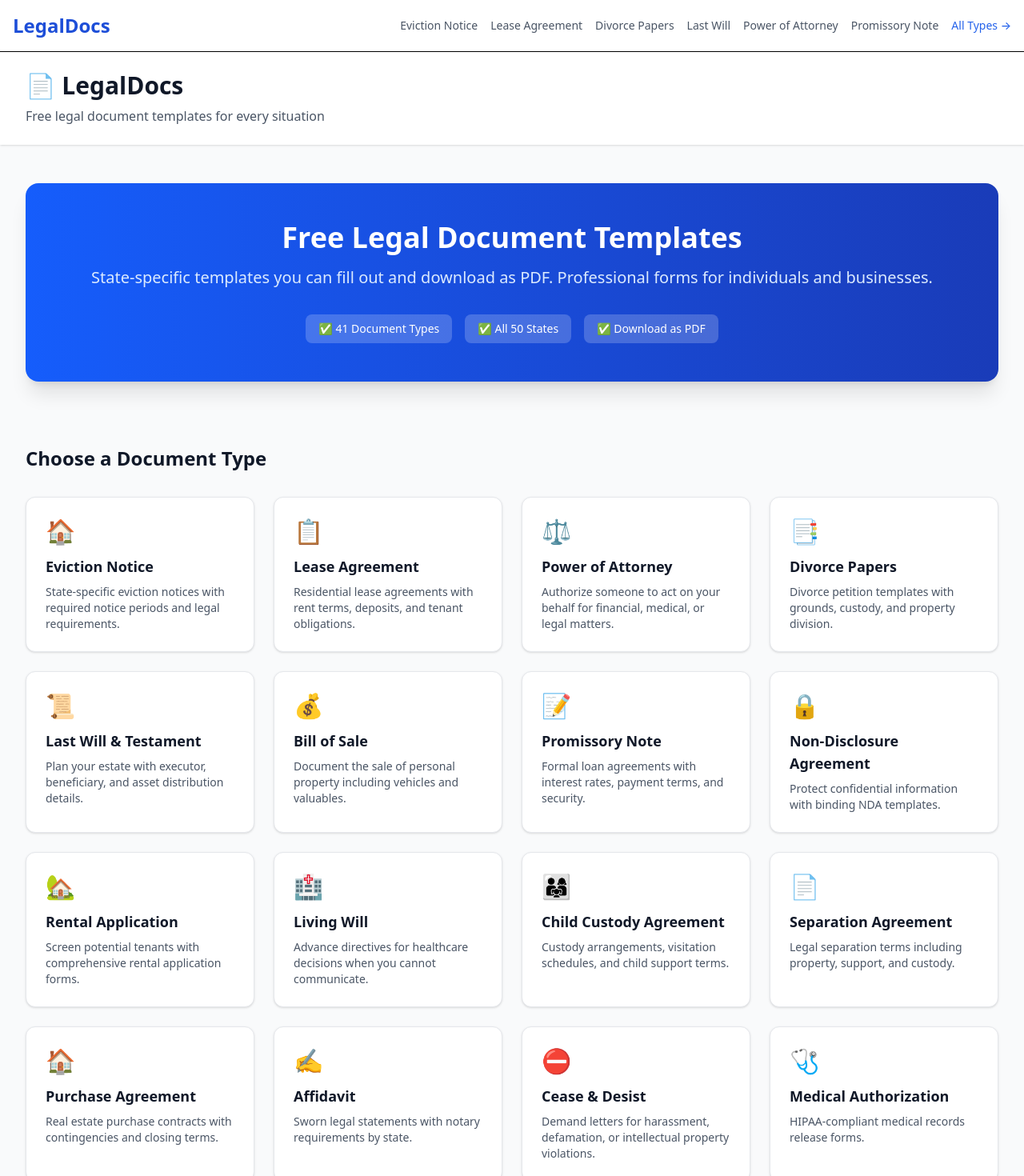
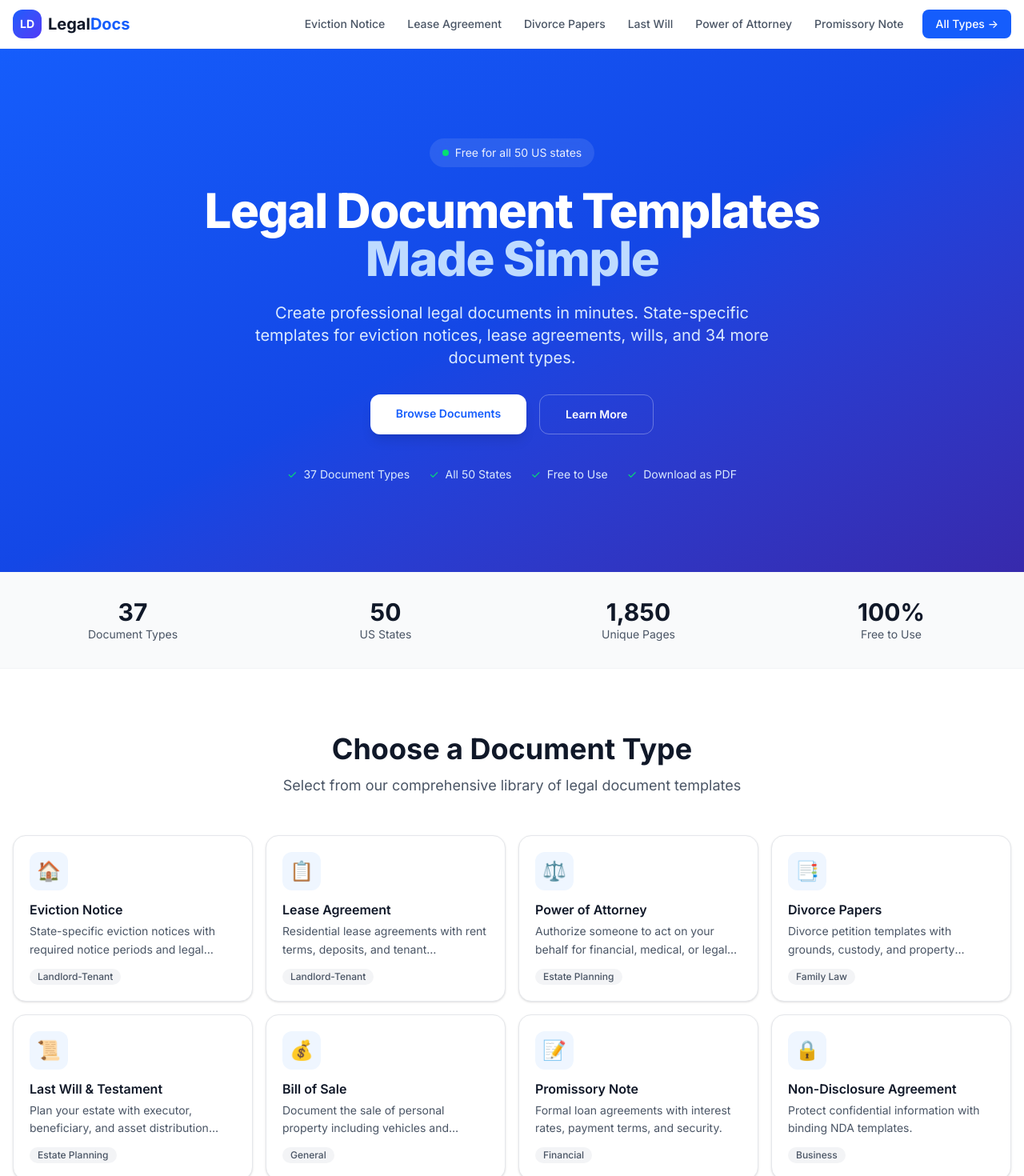
Before and after one commit to patilsab/legal-docs, a Next.js app: page / in a window 1280 px wide. Shown: the top 1470 px of the page at 80% size. Built offline with nearby package versions, Linux system fonts and the light colour scheme.

Commit message:
feat: Modern UI redesign with hero section, stats, card hover effects, and gradient footer

```diff
--- a/src/app/globals.css
+++ b/src/app/globals.css
@@ -14,5 +14,27 @@
 }
 
 body {
-  font-family: system-ui, -apple-system, sans-serif;
+  font-family: 'Inter', system-ui, -apple-system, sans-serif;
 }
+
+html { scroll-behavior: smooth; }
+
+::-webkit-scrollbar { width: 8px; }
+::-webkit-scrollbar-track { background: #f1f5f9; }
+::-webkit-scrollbar-thumb { background: #94a3b8; border-radius: 4px; }
+::-webkit-scrollbar-thumb:hover { background: #64748b; }
+
+.card-hover {
+  transition: all 0.3s cubic-bezier(0.4, 0, 0.2, 1);
+}
+.card-hover:hover {
+  transform: translateY(-4px);
+  box-shadow: 0 20px 25px -5px rgb(0 0 0 / 0.1), 0 8px 10px -6px rgb(0 0 0 / 0.1);
+}
+
+.line-clamp-2 {
+  display: -webkit-box;
+  -webkit-line-clamp: 2;
+  -webkit-box-orient: vertical;
+  overflow: hidden;
+}
--- a/src/app/layout.tsx
+++ b/src/app/layout.tsx
@@ -3,31 +3,9 @@ import "./globals.css";
 
 export const metadata: Metadata = {
   title: "LegalDocs - Free Legal Document Templates for All 50 US States",
-  description:
-    "Download free, state-specific legal document templates. Eviction notices, lease agreements, power of attorney, divorce papers, and more. Fill out online, download as PDF.",
-  keywords: [
-    "legal documents",
-    "legal templates",
-    "eviction notice",
-    "lease agreement",
-    "power of attorney",
-    "divorce papers",
-    "last will",
-    "bill of sale",
-    "promissory note",
-    "NDA",
-    "free legal forms",
-    "US legal documents",
-  ],
-  openGraph: {
-    title: "LegalDocs - Free Legal Document Templates",
-    description:
-      "Download free, state-specific legal document templates for all 50 US states.",
-    url: "https://legaldocs.com",
-    siteName: "LegalDocs",
-    locale: "en_US",
-    type: "website",
-  },
+  description: "Download free, state-specific legal document templates. Eviction notices, lease agreements, power of attorney, divorce papers, and more. Fill out online, download as PDF.",
+  keywords: ["legal documents", "legal templates", "eviction notice", "lease agreement", "power of attorney", "divorce papers", "last will", "bill of sale", "promissory note", "NDA", "free legal forms", "US legal documents"],
+  openGraph: { title: "LegalDocs - Free Legal Document Templates", description: "Download free, state-specific legal document templates for all 50 US states.", url: "https://legaldocs.com", siteName: "LegalDocs", locale: "en_US", type: "website" },
 };
 
 const navItems = [
@@ -39,64 +17,75 @@ const navItems = [
   { href: "/promissory-note", label: "Promissory Note" },
 ];
 
-export default function RootLayout({
-  children,
-}: Readonly<{
-  children: React.ReactNode;
-}>) {
+export default function RootLayout({ children }: Readonly<{ children: React.ReactNode }>) {
   return (
     <html lang="en">
+      <head>
+        <link rel="preconnect" href="https://fonts.googleapis.com" />
+        <link rel="preconnect" href="https://fonts.gstatic.com" crossOrigin="anonymous" />
+        <link href="https://fonts.googleapis.com/css2?family=Inter:wght@400;500;600;700;800&display=swap" rel="stylesheet" />
+      </head>
       <body className="antialiased">
-        <header className="border-b bg-white">
-          <div className="mx-auto flex max-w-7xl items-center justify-between px-4 py-4">
-            <a href="/" className="text-2xl font-bold text-primary-700">
-              LegalDocs
+        <header className="sticky top-0 z-50 border-b border-gray-100 bg-white/80 backdrop-blur-lg">
+          <div className="mx-auto flex max-w-7xl items-center justify-between px-4 py-3">
+            <a href="/" className="flex items-center gap-2">
+              <div className="flex h-9 w-9 items-center justify-center rounded-xl bg-gradient-to-br from-blue-600 to-indigo-600 text-white font-bold text-sm">LD</div>
+              <span className="text-xl font-bold text-gray-900">Legal<span className="text-blue-600">Docs</span></span>
             </a>
-            <nav className="hidden gap-4 md:flex">
+            <nav className="hidden items-center gap-1 md:flex">
               {navItems.map((item) => (
-                <a key={item.href} href={item.href} className="text-sm text-gray-600 hover:text-primary-600">
-                  {item.label}
-                </a>
+                <a key={item.href} href={item.href} className="rounded-lg px-3 py-2 text-sm font-medium text-gray-600 transition hover:bg-gray-100 hover:text-gray-900">{item.label}</a>
               ))}
-              <a href="/" className="text-sm font-medium text-primary-600 hover:text-primary-700">
-                All Types →
-              </a>
+              <a href="/" className="ml-2 rounded-lg bg-blue-600 px-4 py-2 text-sm font-medium text-white transition hover:bg-blue-700">All Types →</a>
             </nav>
           </div>
         </header>
         <main>{children}</main>
-        <footer className="border-t bg-gray-50 py-8">
-          <div className="mx-auto max-w-7xl px-4">
+        <footer className="border-t border-gray-100 bg-gray-50">
+          <div className="mx-auto max-w-7xl px-4 py-12">
             <div className="grid gap-8 md:grid-cols-4">
               <div>
-                <h3 className="mb-3 font-semibold text-gray-900">LegalDocs</h3>
-                <p className="text-sm text-gray-600">Free legal document templates for all 50 US states. Fill out online, download as PDF.</p>
+                <div className="flex items-center gap-2 mb-4">
+                  <div className="flex h-8 w-8 items-center justify-center rounded-lg bg-gradient-to-br from-blue-600 to-indigo-600 text-white font-bold text-xs">LD</div>
+                  <span className="text-lg font-bold text-gray-900">Legal<span className="text-blue-600">Docs</span></span>
+                </div>
+                <p className="text-sm leading-relaxed text-gray-600">Free legal document templates for all 50 US states. Fill out online, download as PDF.</p>
+                <div className="mt-4 flex gap-2">
+                  <span className="rounded-full bg-blue-100 px-3 py-1 text-xs font-medium text-blue-700">50 States</span>
+                  <span className="rounded-full bg-green-100 px-3 py-1 text-xs font-medium text-green-700">Free</span>
+                </div>
               </div>
               <div>
-                <h3 className="mb-3 font-semibold text-gray-900">Documents</h3>
-                <ul className="space-y-2 text-sm text-gray-600">
-                  <li><a href="/eviction-notice" className="hover:text-primary-600">Eviction Notice</a></li>
-                  <li><a href="/lease-agreement" className="hover:text-primary-600">Lease Agreement</a></li>
-                  <li><a href="/power-of-attorney" className="hover:text-primary-600">Power of Attorney</a></li>
-                  <li><a href="/last-will" className="hover:text-primary-600">Last Will</a></li>
+                <h4 className="mb-4 text-sm font-semibold uppercase tracking-wider text-gray-900">Documents</h4>
+                <ul className="space-y-2.5 text-sm text-gray-600">
+                  <li><a href="/eviction-notice" className="transition hover:text-blue-600">Eviction Notice</a></li>
+                  <li><a href="/lease-agreement" className="transition hover:text-blue-600">Lease Agreement</a></li>
+                  <li><a href="/power-of-attorney" className="transition hover:text-blue-600">Power of Attorney</a></li>
+                  <li><a href="/last-will" className="transition hover:text-blue-600">Last Will</a></li>
                 </ul>
               </div>
               <div>
-                <h3 className="mb-3 font-semibold text-gray-900">Company</h3>
-                <ul className="space-y-2 text-sm text-gray-600">
-                  <li><a href="/about-us" className="hover:text-primary-600">About Us</a></li>
-                  <li><a href="/contact-us" className="hover:text-primary-600">Contact Us</a></li>
-                  <li><a href="/terms-and-conditions" className="hover:text-primary-600">Terms & Conditions</a></li>
-                  <li><a href="/privacy-policy" className="hover:text-primary-600">Privacy Policy</a></li>
+                <h4 className="mb-4 text-sm font-semibold uppercase tracking-wider text-gray-900">Company</h4>
+                <ul className="space-y-2.5 text-sm text-gray-600">
+                  <li><a href="/about-us" className="transition hover:text-blue-600">About Us</a></li>
+                  <li><a href="/contact-us" className="transition hover:text-blue-600">Contact Us</a></li>
+                  <li><a href="/terms-and-conditions" className="transition hover:text-blue-600">Terms and Conditions</a></li>
+                  <li><a href="/privacy-policy" className="transition hover:text-blue-600">Privacy Policy</a></li>
                 </ul>
               </div>
               <div>
-                <h3 className="mb-3 font-semibold text-gray-900">Legal</h3>
-                <p className="text-sm text-gray-600"><strong>Disclaimer:</strong> These templates are for informational purposes only and do not constitute legal advice.</p>
+                <h4 className="mb-4 text-sm font-semibold uppercase tracking-wider text-gray-900">Legal</h4>
+                <p className="text-sm leading-relaxed text-gray-600">Templates are for informational purposes only and do not constitute legal advice.</p>
+                <a href="/contact-us" className="mt-4 inline-flex items-center gap-1 text-sm font-medium text-blue-600 transition hover:text-blue-700">Get in touch →</a>
               </div>
             </div>
-            <div className="mt-8 border-t pt-4 text-center text-sm text-gray-500">
-              <p>© 2024 LegalDocs. Free legal document templates for all 50 US states.</p>
+            <div className="mt-10 flex flex-col items-center justify-between gap-4 border-t border-gray-200 pt-6 sm:flex-row">
+              <p className="text-sm text-gray-500">© 2024 LegalDocs. All rights reserved.</p>
+              <div className="flex gap-4 text-sm text-gray-500">
+                <a href="/terms-and-conditions" className="transition hover:text-gray-900">Terms</a>
+                <a href="/privacy-policy" className="transition hover:text-gray-900">Privacy</a>
+                <a href="/about-us" className="transition hover:text-gray-900">About</a>
+              </div>
             </div>
           </div>
         </footer>
--- a/src/app/page.tsx
+++ b/src/app/page.tsx
@@ -44,63 +44,77 @@ const documentTypes = [
 
 export default function Home() {
   return (
-    <div className="min-h-screen bg-gray-50">
-      {/* Header */}
-      <header className="bg-white shadow-sm">
-        <div className="mx-auto max-w-7xl px-4 py-6 sm:px-6 lg:px-8">
-          <h1 className="text-3xl font-bold text-gray-900">
-            <Link href="/" className="hover:text-primary-600">📄 LegalDocs</Link>
+    <div className="min-h-screen bg-white">
+      <section className="relative overflow-hidden bg-gradient-to-br from-blue-600 via-blue-700 to-indigo-800 py-20 md:py-28">
+        <div className="relative mx-auto max-w-7xl px-4 text-center">
+          <div className="mb-6 inline-flex items-center gap-2 rounded-full bg-white/10 px-4 py-2 text-sm text-white/90 backdrop-blur-sm">
+            <span className="flex h-2 w-2 rounded-full bg-green-400"></span>
+            Free for all 50 US states
+          </div>
+          <h1 className="text-4xl font-extrabold tracking-tight text-white md:text-5xl lg:text-6xl">
+            Legal Document Templates
+            <span className="block text-blue-200">Made Simple</span>
           </h1>
-          <p className="mt-2 text-gray-600">Free legal document templates for every situation</p>
-        </div>
-      </header>
-
-      {/* Hero */}
-      <div className="mx-auto max-w-7xl px-4 py-12 sm:px-6 lg:px-8">
-        <div className="rounded-2xl bg-gradient-to-r from-blue-600 to-blue-800 p-12 text-center text-white shadow-xl">
-          <h2 className="text-4xl font-bold">Free Legal Document Templates</h2>
-          <p className="mt-4 text-xl text-blue-100">
-            State-specific templates you can fill out and download as PDF.
-            Professional forms for individuals and businesses.
+          <p className="mx-auto mt-6 max-w-2xl text-lg text-blue-100 md:text-xl">
+            Create professional legal documents in minutes. State-specific templates for eviction notices, lease agreements, wills, and 34 more document types.
           </p>
-          <div className="mt-8 flex justify-center gap-4">
-            <span className="rounded-lg bg-white/20 px-4 py-2 text-sm">✅ 41 Document Types</span>
-            <span className="rounded-lg bg-white/20 px-4 py-2 text-sm">✅ All 50 States</span>
-            <span className="rounded-lg bg-white/20 px-4 py-2 text-sm">✅ Download as PDF</span>
+          <div className="mt-8 flex flex-wrap justify-center gap-4">
+            <a href="#documents" className="rounded-xl bg-white px-8 py-3.5 text-sm font-semibold text-blue-600 shadow-lg transition hover:bg-blue-50 hover:shadow-xl">
+              Browse Documents
+            </a>
+            <a href="/about-us" className="rounded-xl border border-white/30 px-8 py-3.5 text-sm font-semibold text-white transition hover:bg-white/10">
+              Learn More
+            </a>
+          </div>
+          <div className="mt-10 flex flex-wrap justify-center gap-6 text-sm text-blue-100">
+            <div className="flex items-center gap-2"><span className="text-green-400">✓</span> 37 Document Types</div>
+            <div className="flex items-center gap-2"><span className="text-green-400">✓</span> All 50 States</div>
+            <div className="flex items-center gap-2"><span className="text-green-400">✓</span> Free to Use</div>
+            <div className="flex items-center gap-2"><span className="text-green-400">✓</span> Download as PDF</div>
           </div>
         </div>
-      </div>
+      </section>
 
-      {/* Document Types Grid */}
-      <div className="mx-auto max-w-7xl px-4 py-8 sm:px-6 lg:px-8">
-        <h2 className="mb-8 text-2xl font-bold text-gray-900">Choose a Document Type</h2>
-        <div className="grid gap-6 sm:grid-cols-2 lg:grid-cols-3 xl:grid-cols-4">
-          {documentTypes.map((doc) => (
-            <Link
-              key={doc.slug}
-              href={`/${doc.slug}`}
-              className="group rounded-xl border border-gray-200 bg-white p-6 shadow-sm transition-all hover:border-blue-300 hover:shadow-md"
-            >
-              <div className="text-3xl">{doc.icon}</div>
-              <h3 className="mt-3 text-lg font-semibold text-gray-900 group-hover:text-blue-600">
-                {doc.title}
-              </h3>
-              <p className="mt-2 text-sm text-gray-600">{doc.description}</p>
-            </Link>
-          ))}
+      <section className="border-b border-gray-100 bg-gray-50 py-8">
+        <div className="mx-auto max-w-7xl px-4">
+          <div className="grid grid-cols-2 gap-4 md:grid-cols-4">
+            <div className="text-center"><div className="text-3xl font-bold text-gray-900">37</div><div className="text-sm text-gray-600">Document Types</div></div>
+            <div className="text-center"><div className="text-3xl font-bold text-gray-900">50</div><div className="text-sm text-gray-600">US States</div></div>
+            <div className="text-center"><div className="text-3xl font-bold text-gray-900">1,850</div><div className="text-sm text-gray-600">Unique Pages</div></div>
+            <div className="text-center"><div className="text-3xl font-bold text-gray-900">100%</div><div className="text-sm text-gray-600">Free to Use</div></div>
+          </div>
         </div>
-      </div>
+      </section>
 
-      {/* Disclaimer */}
-      <div className="mx-auto max-w-7xl px-4 py-8 sm:px-6 lg:px-8">
-        <div className="rounded-lg bg-yellow-50 p-6 text-sm text-yellow-800">
-          <strong>Legal Disclaimer:</strong> LegalDocs provides document templates for informational purposes only.
-          These templates are not legal advice and should not be used as a substitute for professional legal counsel.
-          Laws vary by state and change frequently. Always consult with a licensed attorney in your jurisdiction
-          before using any legal document. By using our templates, you acknowledge that LegalDocs is not a law firm
-          and does not provide legal representation.
+      <section id="documents" className="py-16 md:py-20">
+        <div className="mx-auto max-w-7xl px-4">
+          <div className="mb-12 text-center">
+            <h2 className="text-3xl font-bold text-gray-900 md:text-4xl">Choose a Document Type</h2>
+            <p className="mt-3 text-lg text-gray-600">Select from our comprehensive library of legal document templates</p>
+          </div>
+          <div className="grid gap-4 sm:grid-cols-2 md:grid-cols-3 lg:grid-cols-4">
+            {documentTypes.map((doc) => (
+              <Link key={doc.slug} href={`/${doc.slug}`} className="card-hover group rounded-2xl border border-gray-200 bg-white p-5 shadow-sm">
+                <div className="mb-3 flex h-12 w-12 items-center justify-center rounded-xl bg-blue-50 text-2xl transition group-hover:bg-blue-100">{doc.icon}</div>
+                <h3 className="mb-1 font-semibold text-gray-900 transition group-hover:text-blue-600">{doc.title}</h3>
+                <p className="mb-3 text-sm leading-relaxed text-gray-600 line-clamp-2">{doc.description}</p>
+                <div className="flex items-center justify-between">
+                  <span className="rounded-full bg-gray-100 px-2.5 py-0.5 text-xs font-medium text-gray-600">{doc.category}</span>
+                  <span className="text-sm font-medium text-blue-600 opacity-0 transition group-hover:opacity-100">View →</span>
+                </div>
+              </Link>
+            ))}
+          </div>
         </div>
-      </div>
+      </section>
+
+      <section className="bg-gradient-to-r from-gray-900 to-gray-800 py-16">
+        <div className="mx-auto max-w-4xl px-4 text-center">
+          <h2 className="text-3xl font-bold text-white md:text-4xl">Ready to Get Started?</h2>
+          <p className="mt-4 text-lg text-gray-300">Browse our complete library of legal document templates for all 50 US states.</p>
+          <a href="#documents" className="mt-8 inline-block rounded-xl bg-blue-600 px-8 py-4 text-sm font-semibold text-white shadow-lg transition hover:bg-blue-500">Browse All Documents</a>
+        </div>
+      </section>
     </div>
   );
 }
```
